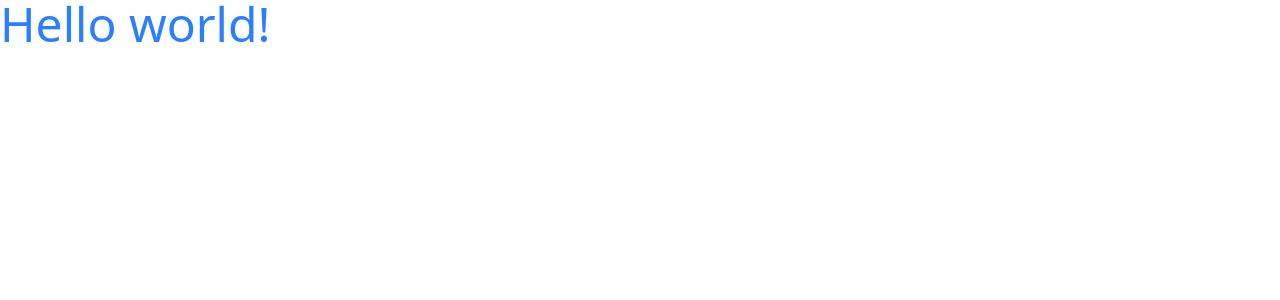
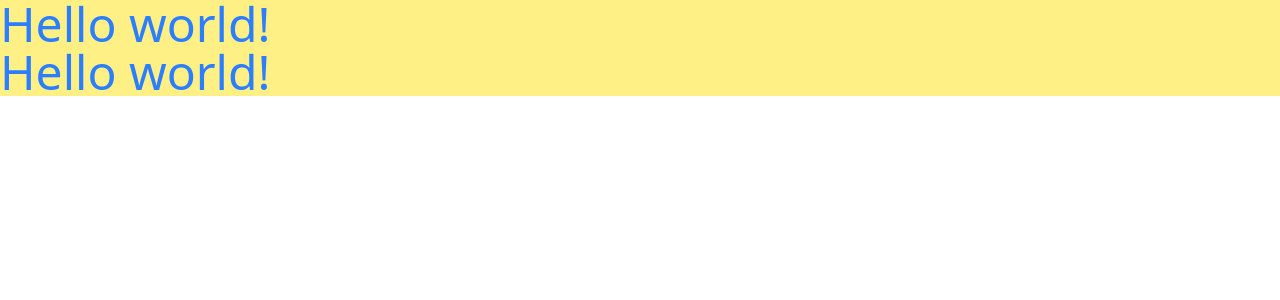
Before and after one commit to saima-khan1/MY-PORTFOLIO, a React (Vite) app in the folder my-portfolio/frontend/: page / in a window 1280 px wide. Shown: the top 300 px of the page. Built offline with nearby package versions, Linux system fonts and the light colour scheme.

Commit message:
fixed package issue

```diff
--- a/my-portfolio/frontend/src/App.tsx
+++ b/my-portfolio/frontend/src/App.tsx
@@ -1,6 +1,13 @@
 import "tailwindcss";
+import Home from "./components/Home";
+
 const App = () => {
-  return <h1 className="text-5xl text-blue-500">Hello world!</h1>;
+  return (
+    <div>
+      <h1 className="text-5xl text-blue-500 bg-yellow-200">Hello world!</h1>
+      <Home />
+    </div>
+  );
 };
 
 export default App;
--- /dev/null
+++ b/my-portfolio/frontend/src/components/Home.tsx
@@ -0,0 +1,5 @@
+const Home = () => {
+  return <h1 className="text-5xl text-blue-500 bg-yellow-200">Hello world!</h1>;
+};
+
+export default Home;
--- a/my-portfolio/frontend/vite.config.ts
+++ b/my-portfolio/frontend/vite.config.ts
@@ -1,5 +1,7 @@
 import { defineConfig } from "vite";
+import react from "@vitejs/plugin-react";
 import tailwindcss from "@tailwindcss/vite";
+
 export default defineConfig({
-  plugins: [tailwindcss()],
+  plugins: [react(), tailwindcss()],
 });
```
